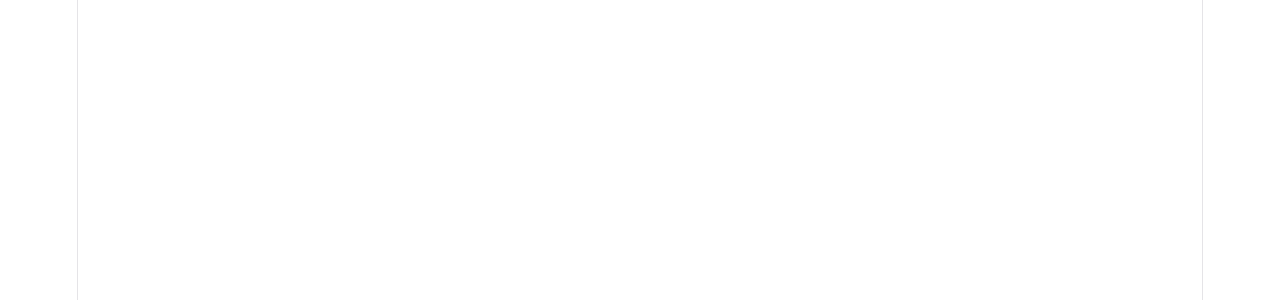
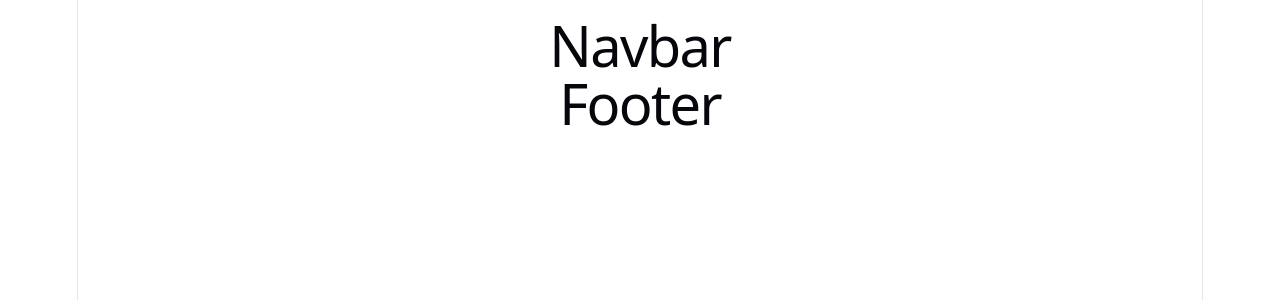
Before and after one commit to asik247/first-firebase, a React (Vite) app: page / in a window 1280 px wide. Shown: the top 300 px of the page. Built offline with nearby package versions, Linux system fonts and the light colour scheme.

Commit message:
components crate

```diff
--- /dev/null
+++ b/src/Components/Footer/Footer.jsx
@@ -0,0 +1,11 @@
+import React from 'react';
+
+const Footer = () => {
+    return (
+        <div>
+            <h1>Footer</h1>
+        </div>
+    );
+};
+
+export default Footer;
--- /dev/null
+++ b/src/Components/Navbar/Navbar.jsx
@@ -0,0 +1,11 @@
+import React from 'react';
+
+const Navbar = () => {
+    return (
+        <div>
+            <h1>Navbar</h1>
+        </div>
+    );
+};
+
+export default Navbar;
--- a/src/Root/Root.jsx
+++ b/src/Root/Root.jsx
@@ -1,9 +1,14 @@
 import React from 'react';
+import Navbar from '../Components/Navbar/Navbar';
+import { Outlet } from 'react-router';
+import Footer from '../Components/Footer/Footer';
 
 const Root = () => {
     return (
         <div>
-
+            <Navbar></Navbar>
+            <Outlet></Outlet>
+            <Footer></Footer>
         </div>
     );
 };
```
Also changed, not shown: src/Components/About/About.jsx (added, +11 -0 lines).
